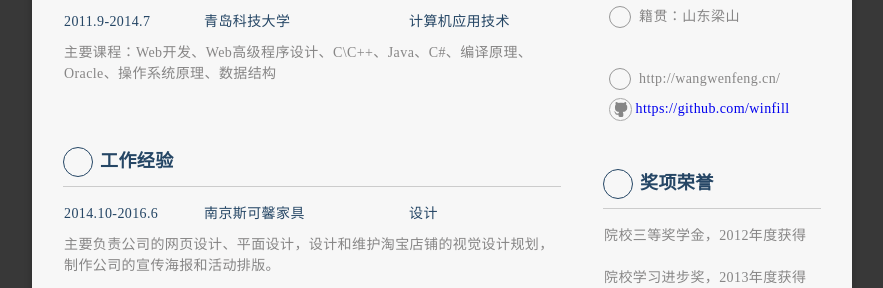
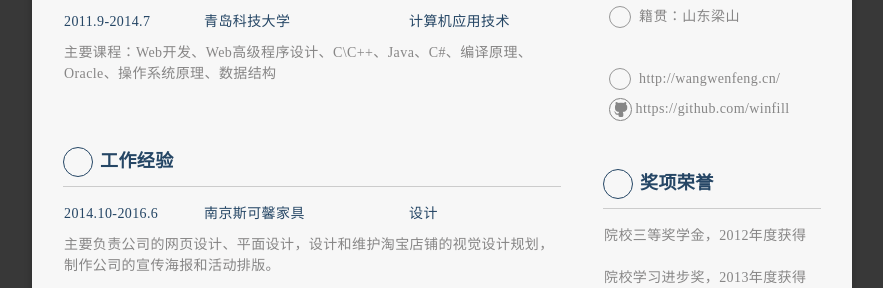
Before and after one commit to winfill/winfill, a Jekyll site: the page resume/index.html, which Jekyll copies as it is, in a window 1280 px wide. Shown: the part 498-786 px from the top of the page, without its empty margins (198-1081 px from the left). Built offline with Jekyll 4.4.1, drawn with Linux system fonts in a browser that asks for light colours; some web fonts are replaced.

Commit message:
Add files via upload

```diff
--- a/resume/css/style.css
+++ b/resume/css/style.css
@@ -2561,7 +2561,7 @@ a.huiyuan-upload {
 
 /**/
 
-/*五百丁vip锁住样式*/
+/*锁住样式*/
 .wbd-vip-lock {
     background: url(../../cvresume/images/vip_key1.png) no-repeat 0px 0px;
 }
@@ -3367,6 +3367,22 @@ a.huiyuan-upload {
     background-size: 11pt 11pt;
     -moz-background-size: 11pt 11pt; /* 老版本的 Firefox */
     border-radius: 50%;
-    border: 1px solid rgb(170,170,170);
+    border: 1px solid #868686;
     margin: auto;
 }
+
+.home-con a:link {
+    color: #868686;
+}
+
+.home-con a:visited {
+    color: #868686;
+}
+
+.home-con a:hover {
+    color: #868686;
+}
+
+.home-con a:active {
+    color: #868686;
+}
```
